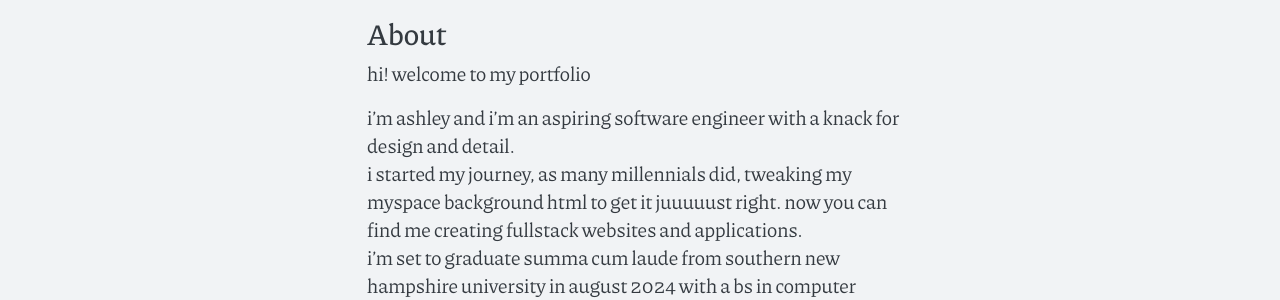
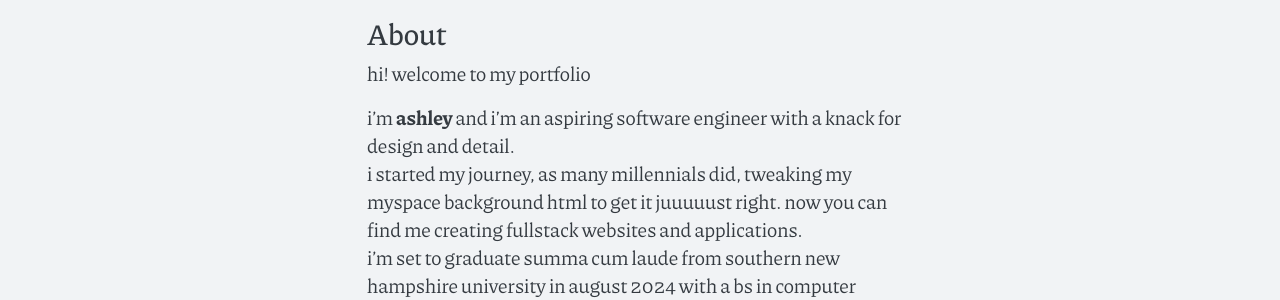
Before and after one commit to AshleyJohnson90/AshleyJohnson90.github.io, a Jekyll site: the page built from index.md, in a window 1280 px wide. Shown: the part 991-1291 px from the top of the page. Built offline with Jekyll 4.4.1, drawn with Linux system fonts in a browser that asks for light colours.

```diff
--- a/index.md
+++ b/index.md
@@ -7,7 +7,7 @@ title: Home
 
 hi! welcome to my portfolio
 
-i'm ashley and i'm an aspiring software engineer with a knack for design and detail.
+i'm **ashley** and i'm an aspiring software engineer with a knack for design and detail.
 i started my journey, as many millennials did, tweaking my myspace background html to get it juuuuust right. now you can find me creating fullstack websites and applications.
 i'm set to graduate summa cum laude from southern new hampshire university in august 2024 with a bs in computer science.
 when i'm not furiously typing at my keyboard, you can find me out in the garden pulling weeds or hiking a trail deep in the woods with my golden pyrenees, louie.
```
